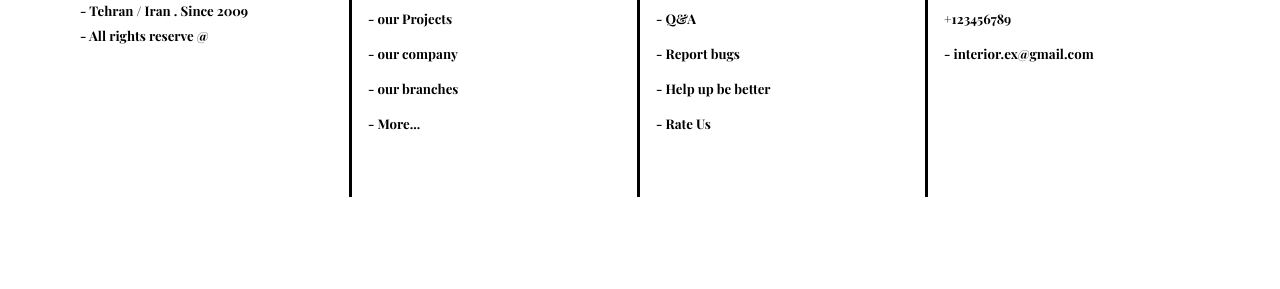
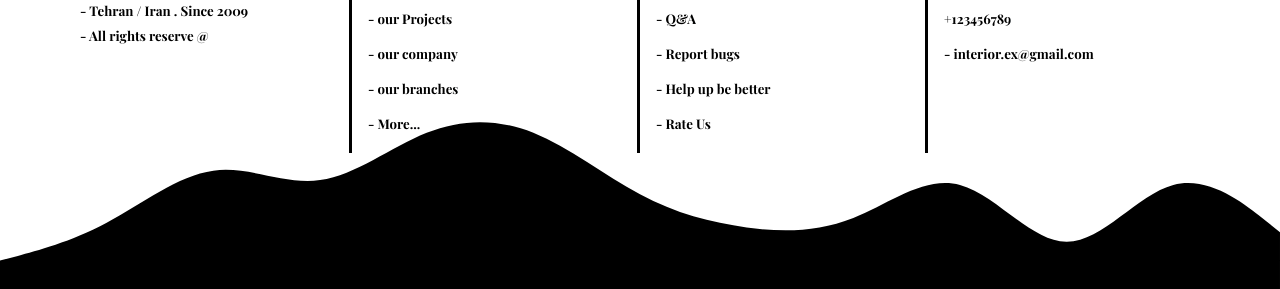
Before and after one commit to parsaFarahani84/Interior, a plain HTML site: page index.html in a window 1280 px wide. Shown: the part 2649-2938 px from the top of the page. Before the commit the page ends 2878 px from the top, so only its background shows below. Drawn offline with nearby package versions, Linux system fonts and the light colour scheme.

Commit message:
finished

```diff
--- a/index.html
+++ b/index.html
@@ -327,7 +327,12 @@
       </div>
     </div>
 
-    <footer class="foot-container" data-aos="fade-in">
+    <footer
+      class="foot-container"
+      data-aos="fade-up"
+      data-aos-anchor-placement="center-bottom"
+    >
+      <div class="grid">
         <div class="f-1 g bright">
           <img src="./INTERIOR.png" />
           <h5>- Tehran / Iran . Since 2009</h5>
@@ -384,7 +389,9 @@
             <h5><a>- interior.ex@gmail.com</a></h5>
           </div>
         </div>
+      </div>
     </footer>
+    <img src="./wave.svg" class="wave" data-aos="fade-up" />
 
     <script src="https://unpkg.com/aos@next/dist/aos.js"></script>
     <script src="https://cdn.jsdelivr.net/npm/swiper@8/swiper-bundle.min.js"></script>
--- a/style.css
+++ b/style.css
@@ -375,10 +375,13 @@ body {
 }
 
 .foot-container {
+  padding: 2rem 4rem 2rem 4rem;
+  height: 20rem;
+}
+
+.grid {
   display: grid;
   grid-template-columns: 1fr 1fr 1fr 1fr;
-  padding: 2rem 4rem 2rem 4rem;
-  height: 20rem;
 }
 
 .foot-container img {
@@ -443,3 +446,12 @@ a:hover {
 a:hover::before {
   width: 100%;
 }
+
+.wave {
+  width: 100%;
+  height: 100%;
+  position: relative;
+  margin-top: -14rem;
+  z-index: -1;
+  margin-bottom: -0.5rem;
+}
```
Also changed, not shown: wave.svg (added), wave1.svg (added). Lines whose indentation alone changed are shown as unchanged.
